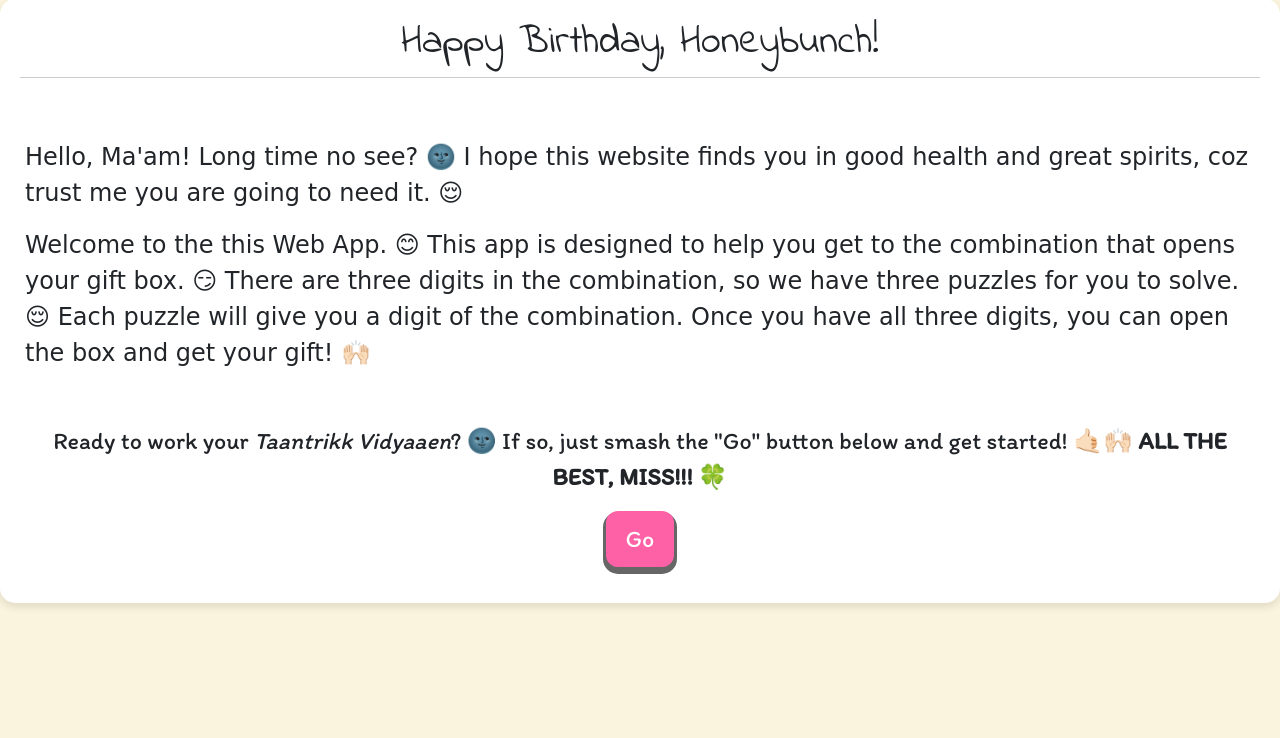
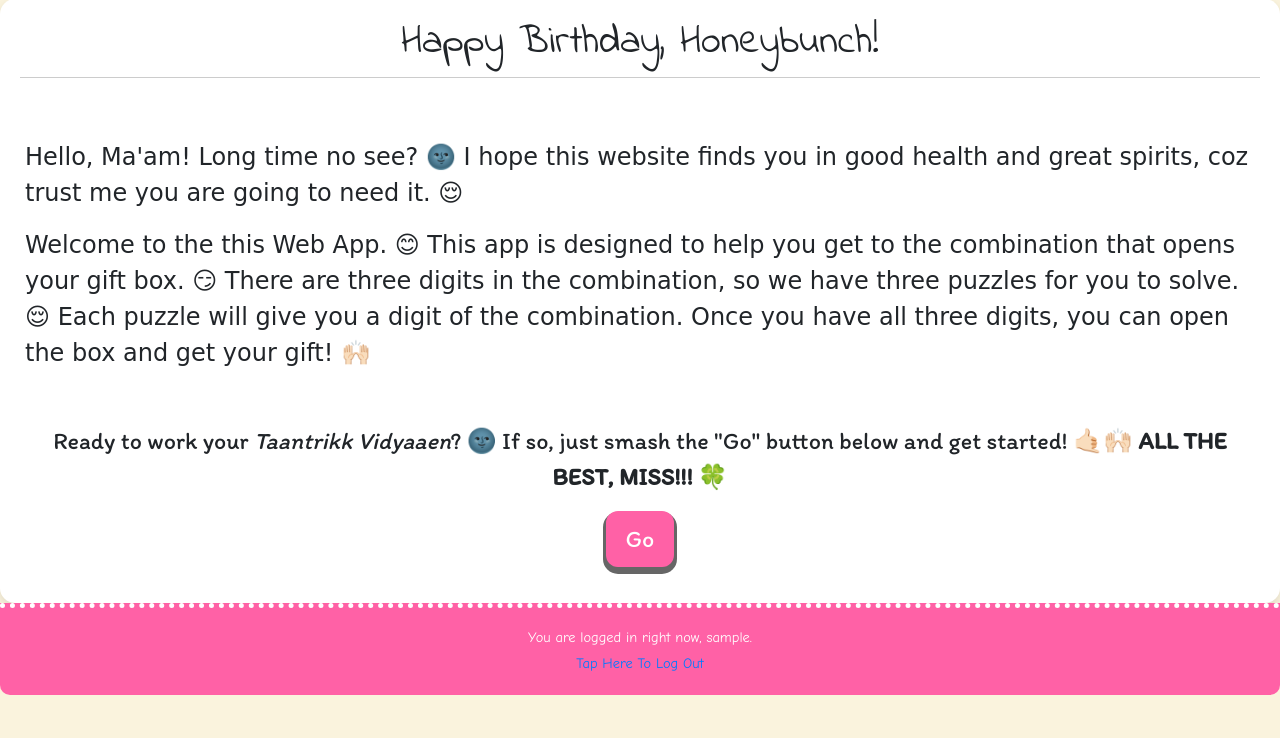
Before and after one commit to Zad-100/Nightingale_Gift_Box-PassCode_Revealer, a Django app: page / in a window 1280 px wide. Shown: the part 62-800 px from the top of the page. Run offline with Django 4.2, Linux system fonts and the light colour scheme; the visitor is signed in with stand-in values (Sample User, id 1); some libraries are stand-ins or nearby versions; some web fonts are replaced.

Commit message:
Added a confirmation that Nightingale is logged in to the site to the footer of every page (that is, simply added footer section to puzzles base template) along with a link to log out. On logging out, Nightingale is redirected to the logged_out template in 'registration' directory in templates directory of users app. The logged_out template confirms logging out and also includes a link to log in again. All working ok...

```diff
--- a/puzzles/static/puzzles/css/base.css
+++ b/puzzles/static/puzzles/css/base.css
@@ -37,6 +37,26 @@ main {
     border-radius: 15px; /* Rounded Corners */
     background-color: #FFFFFF; /* White Background */
     box-shadow: 0 4px 8px rgba(0,0,0,0.1); /* Gentle Shadow */
+}
+
+footer {
+    font-family: 'Comic Neue', cursive;
+    background-color: #FF61A6; /* Bright Pink */
+    color: white;
+    text-align: center;
+    padding: 10px;
+    font-size: 0.6em;
+    border-bottom-left-radius: 10px;
+    border-bottom-right-radius: 10px;
+    border-top: 5px dotted white; /* Dotted Border like a ribbon */
+}
+
+footer p {
+    line-height: 0.7em;
+}
+
+#footer-content {
+    margin: 15px 0px;
 }
 
 /* Message Styles (for content in message pages: message-1 to 3 and final-message) */
--- a/puzzles/templates/puzzles/base.html
+++ b/puzzles/templates/puzzles/base.html
@@ -68,5 +68,19 @@
       {% block content %}
       {% endblock %}
     </main>
+
+    <!-- Footer -->
+    <footer>
+      {% if user.is_authenticated %}
+      <div id="footer-content">
+        <p>
+          You are logged in right now, {{ user.username }}.
+        </p>
+        <p>
+          <a href="{% url 'users:logout' %}">Tap Here To Log Out</a>
+        </p>
+      </div>
+      {% endif %}
+    </footer>
   </body>
 </html>
--- a/users/static/users/css/base.css
+++ b/users/static/users/css/base.css
@@ -18,6 +18,12 @@ h1 {
 }
 
 .before-login-info {
+    font-family: 'Rajdhani', sans-serif;
+    font-size: 1.2em;
+    margin: 30px;
+}
+
+.log-out-info {
     font-family: 'Rajdhani', sans-serif;
     font-size: 1.2em;
     margin: 30px;
```
Also changed, not shown: users/templates/registration/logged_out.html (added, +50 -0 lines).
